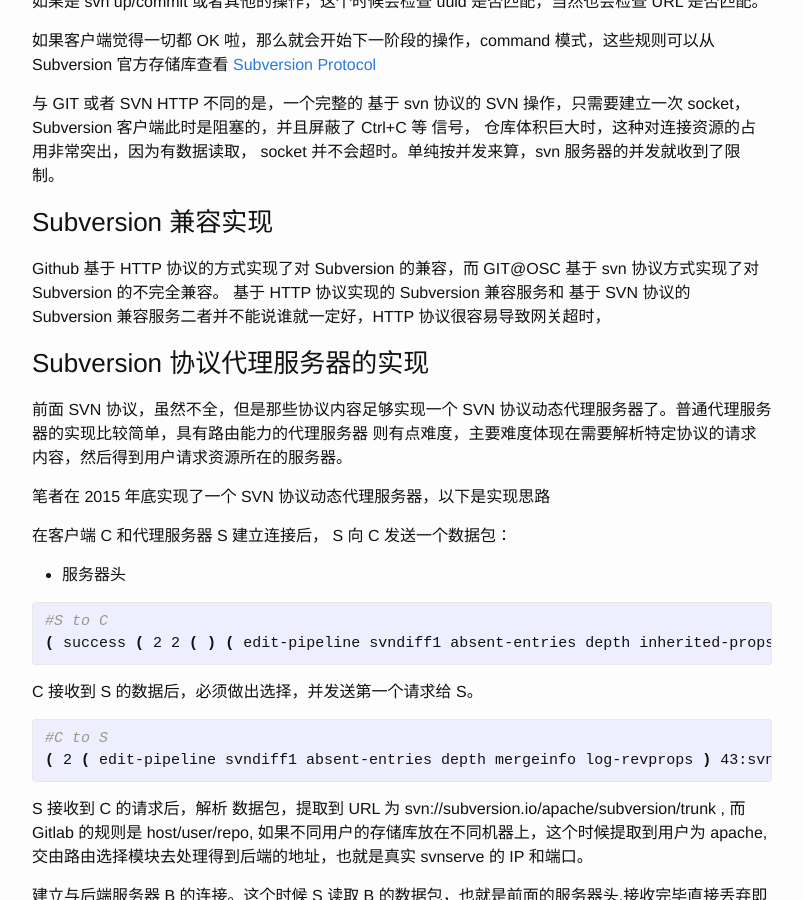
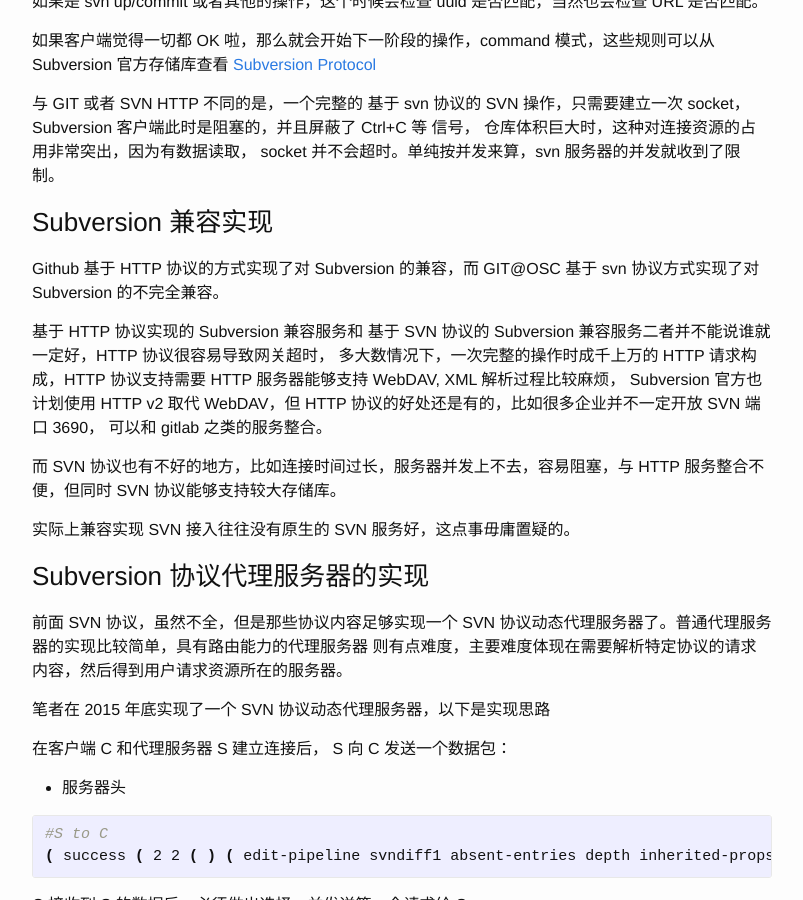
Before and after one commit to fcharlie/fcharlie.github.io, a Jekyll site: the page built from _posts/2015-10-16-DevelopmentVCS.md, in a window 1280 px wide and 900 px high, scrolled down 10730 px. Shown: the whole window, without its empty margins (238-1041 px from the left). Built offline with Jekyll 4.4.1, drawn with Linux system fonts in a browser that asks for light colours.

Commit message:
Update 'Subversion and GIT'

```diff
--- a/_posts/2015-10-16-DevelopmentVCS.md
+++ b/_posts/2015-10-16-DevelopmentVCS.md
@@ -482,10 +482,15 @@ Example:
 
 ###Subversion 兼容实现
 Github 基于 HTTP 协议的方式实现了对 Subversion 的兼容，而 GIT@OSC 基于 svn 协议方式实现了对 Subversion 的不完全兼容。
+
 基于 HTTP 协议实现的 Subversion 兼容服务和 基于 SVN 协议的 Subversion 兼容服务二者并不能说谁就一定好，HTTP 协议很容易导致网关超时，
+多大数情况下，一次完整的操作时成千上万的 HTTP 请求构成，HTTP 协议支持需要 HTTP 服务器能够支持 WebDAV, XML 解析过程比较麻烦，
+Subversion 官方也计划使用 HTTP v2 取代 WebDAV，但 HTTP 协议的好处还是有的，比如很多企业并不一定开放 SVN 端口 3690，
+可以和 gitlab 之类的服务整合。
 
+而 SVN 协议也有不好的地方，比如连接时间过长，服务器并发上不去，容易阻塞，与 HTTP 服务整合不便，但同时 SVN 协议能够支持较大存储库。
 
-
+实际上兼容实现 SVN 接入往往没有原生的 SVN 服务好，这点事毋庸置疑的。
 
 ###Subversion 协议代理服务器的实现
 前面 SVN 协议，虽然不全，但是那些协议内容足够实现一个 SVN 协议动态代理服务器了。普通代理服务器的实现比较简单，具有路由能力的代理服务器
```
